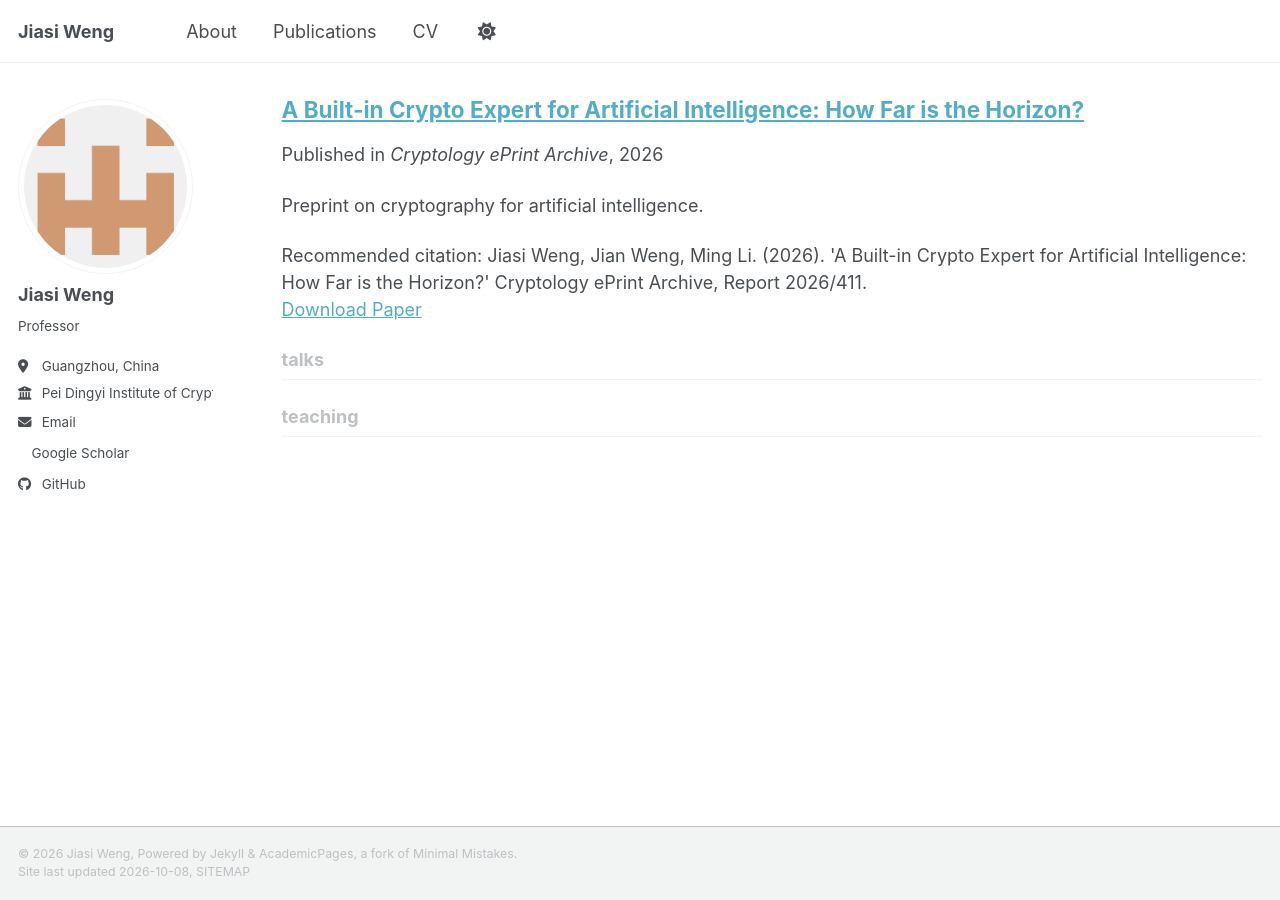
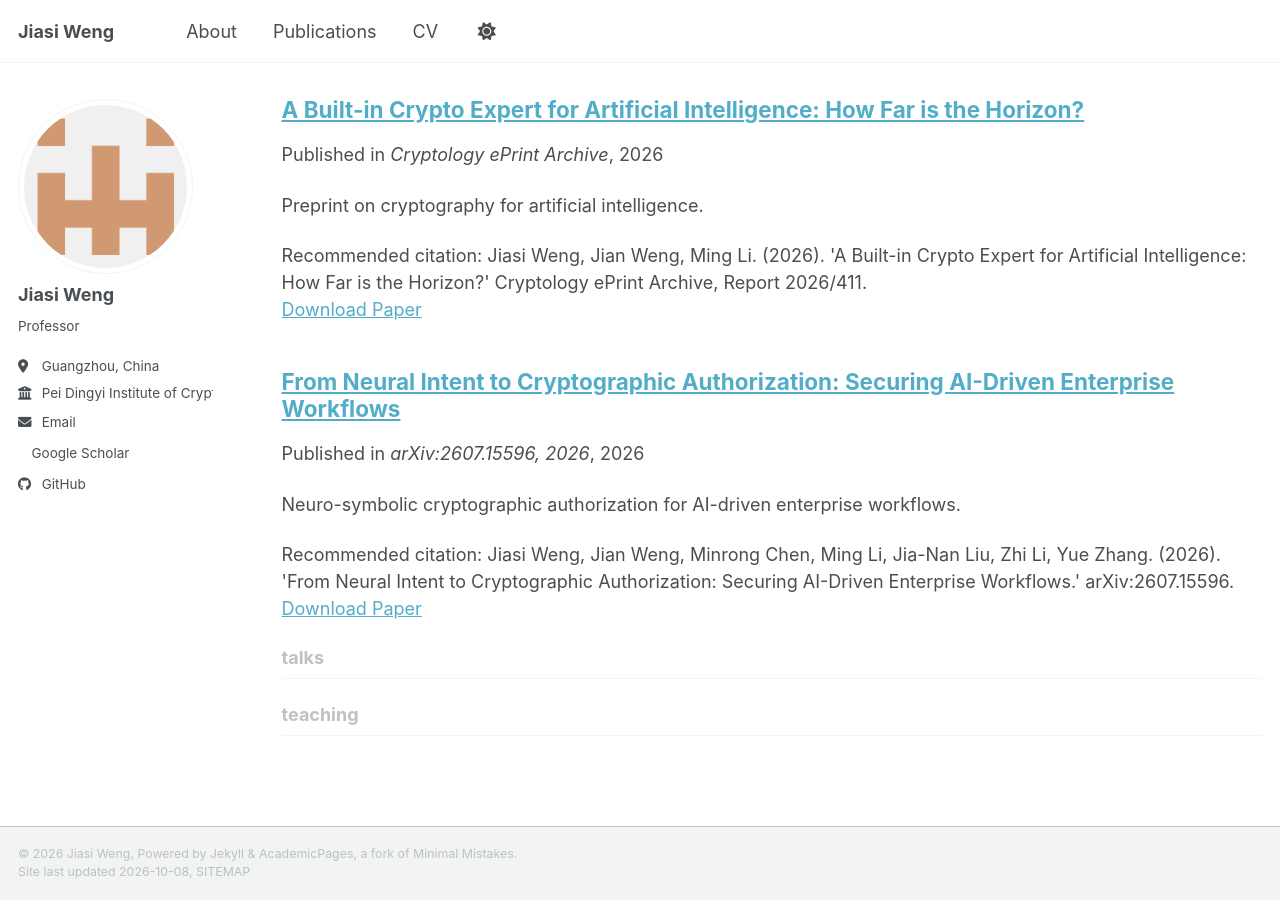
Before and after one commit to gzcrypt/homepage, a Jekyll site: the page built from _pages/collection-archive.html, in a window 1280 px wide and 900 px high, scrolled down 8421 px. Built offline with Jekyll 4.4.1, drawn with Linux system fonts in a browser that asks for light colours; a style sheet for code colours, icons or effects is not loaded.

Commit message:
Add New papers section on the homepage.

```diff
--- /dev/null
+++ b/_publications/2026-08-10-neural-intent-ncs.md
@@ -0,0 +1,11 @@
+---
+title: "From Neural Intent to Cryptographic Authorization: Securing AI-Driven Enterprise Workflows"
+collection: publications
+category: manuscripts
+permalink: /publication/2026-08-10-neural-intent-ncs
+excerpt: Neuro-symbolic cryptographic authorization for AI-driven enterprise workflows.
+date: 2026-08-10
+venue: "arXiv:2607.15596, 2026"
+paperurl: "https://arxiv.org/pdf/2607.15596"
+citation: "Jiasi Weng, Jian Weng, Minrong Chen, Ming Li, Jia-Nan Liu, Zhi Li, Yue Zhang. (2026). 'From Neural Intent to Cryptographic Authorization: Securing AI-Driven Enterprise Workflows.' arXiv:2607.15596."
+---
```
Also changed, not shown: _pages/about.md (+5 -0 lines).
